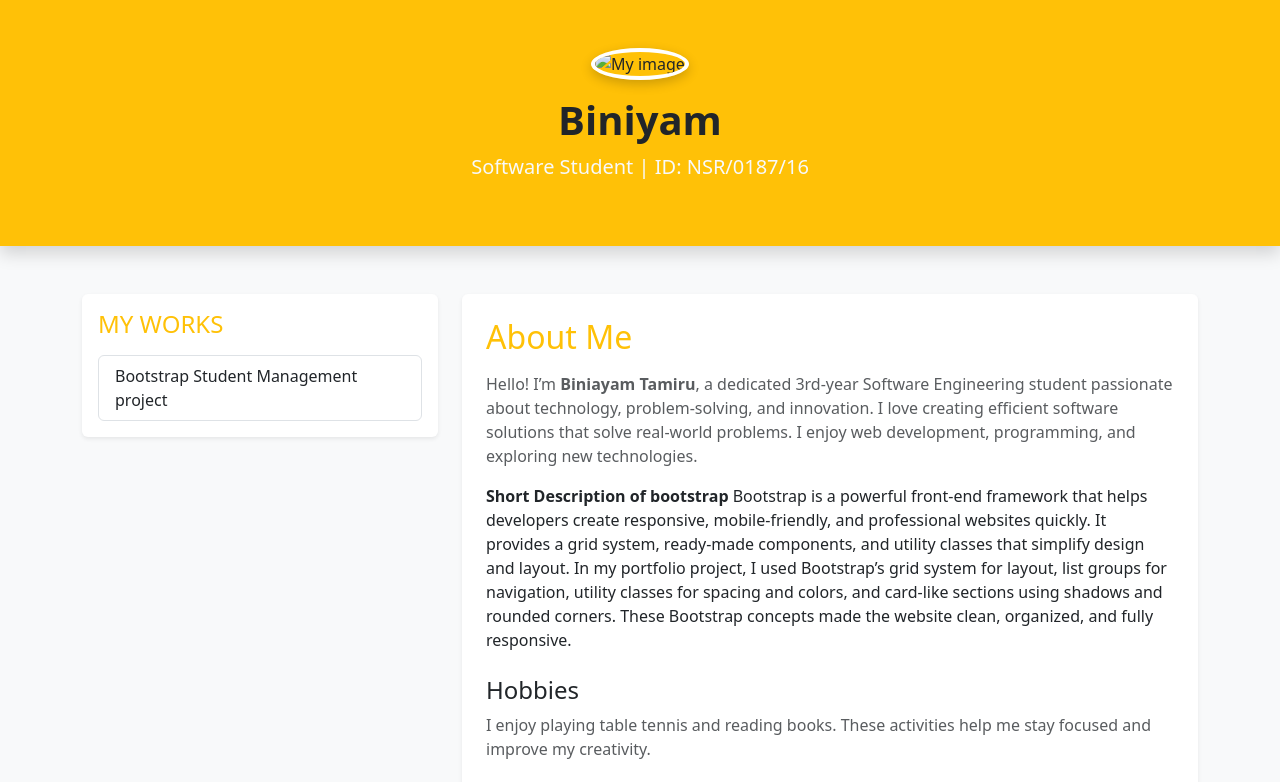
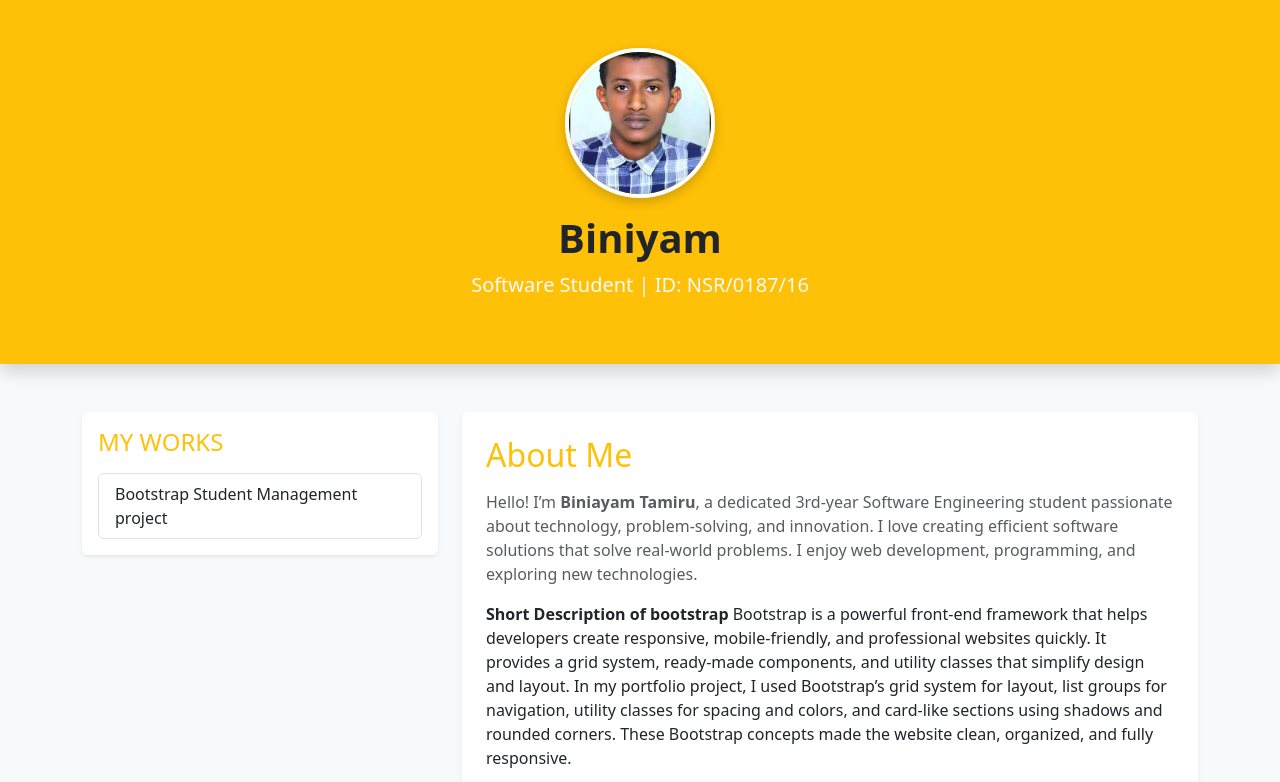
Before and after one commit to BiniyamTamiru/bbb, a plain HTML site: page Bootstrap.html in a window 1280 px wide. Shown: the top 782 px of the page. Drawn offline with nearby package versions, Linux system fonts and the light colour scheme.

Commit message:
Update Bootstrap.html

```diff
--- a/Bootstrap.html
+++ b/Bootstrap.html
@@ -32,7 +32,7 @@
 
   <header class="bg-warning py-5 shadow">
     <div class="container text-center">
-      <img src="img/bini.jpg" class="profile-img mb-3" alt="My image">
+      <img src="bini.jpg" class="profile-img mb-3" alt="My image">
       <h1 class="fw-bold">Biniyam</h1>
       <p class="text-light fs-5">Software Student | ID: NSR/0187/16</p>
     </div>
```
